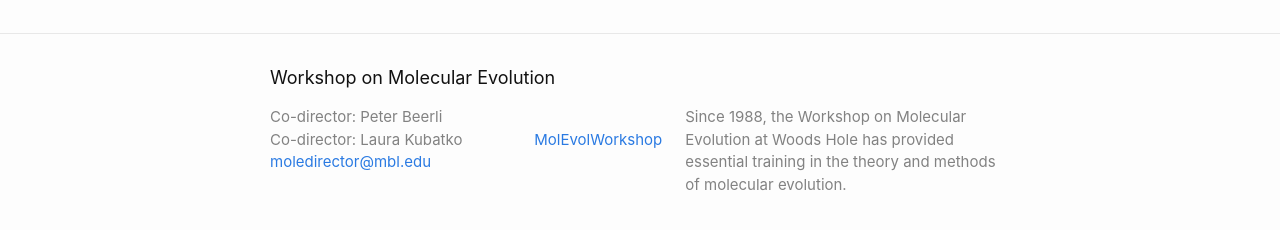
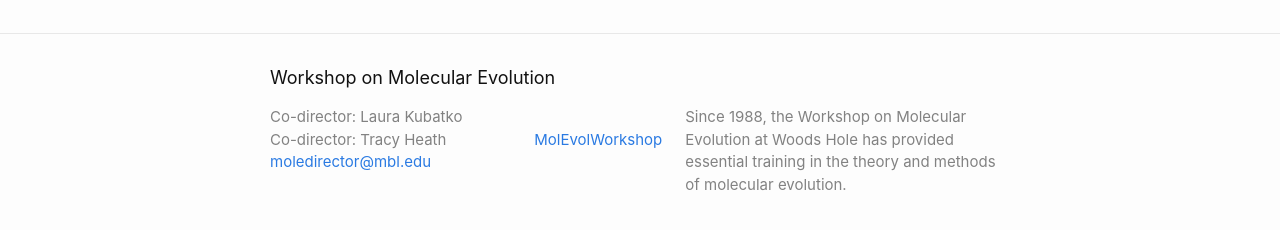
Before and after one commit to molevolworkshop/molevolworkshop.github.io, a Jekyll site: the page built from course-assistant/korte.md, in a window 1280 px wide. Shown: the part 644-874 px from the top of the page. Built offline with Jekyll 4.4.1, drawn with Linux system fonts in a browser that asks for light colours.

Commit message:
Update _config.yml
edit

```diff
--- a/_config.yml
+++ b/_config.yml
@@ -1,6 +1,6 @@
 title: Workshop on Molecular Evolution
-director: Peter Beerli
-codirector: Laura Kubatko
+director: Laura Kubatko
+codirector: Tracy Heath
 logo_filename: tshirt-2019.png
 email: moledirector@mbl.edu
 description: >-
```
